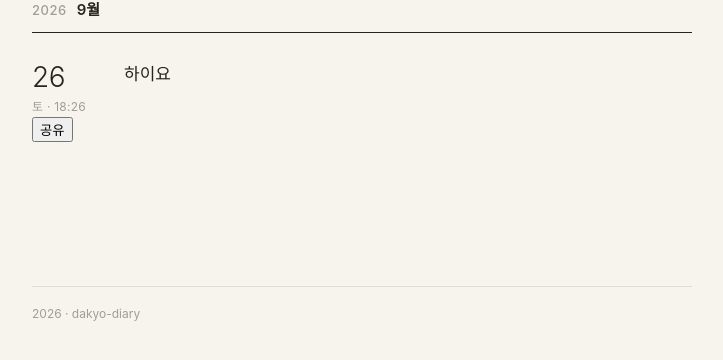
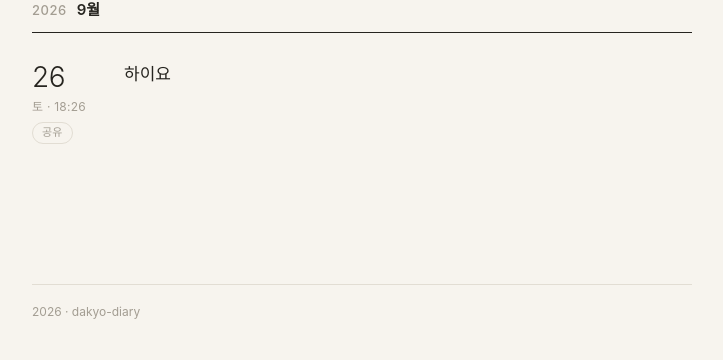
Before and after one commit to dakyo-diary/dakyo-diary.github.io, a Jekyll site: the page built from index.md, in a window 1280 px wide. Shown: the part 211-571 px from the top of the page, without its empty margins (278-1001 px from the left). Built offline with Jekyll 4.4.1, drawn with Linux system fonts in a browser that asks for light colours; some web fonts are replaced.

Commit message:
Theme: update assets/css/style.css

```diff
--- a/assets/css/style.css
+++ b/assets/css/style.css
@@ -97,7 +97,22 @@ a { color: inherit; }
 }
 .month-label + .entry { border-top-color: var(--ink); }
 
+.entry-side { display: flex; flex-direction: column; align-items: flex-start; gap: 8px; }
 .entry-date { text-decoration: none; align-self: start; }
+.share-btn {
+  font-family: var(--sans);
+  font-size: 11px;
+  letter-spacing: 0.02em;
+  color: var(--faint);
+  background: none;
+  border: 1px solid var(--rule);
+  border-radius: 999px;
+  padding: 1px 9px;
+  cursor: pointer;
+  line-height: 1.6;
+}
+.share-btn:hover { color: var(--mark); border-color: var(--mark); }
+.single-meta .share-btn { margin-left: 10px; vertical-align: 1px; }
 .entry-date time {
   display: flex;
   flex-direction: column;
@@ -240,7 +255,8 @@ a { color: inherit; }
 @media (max-width: 540px) {
   body { font-size: 16px; }
   .entry { grid-template-columns: 1fr; }
-  .entry-date time { flex-direction: row; align-items: baseline; gap: 8px; margin-bottom: 6px; }
+  .entry-side { flex-direction: row; align-items: baseline; justify-content: space-between; margin-bottom: 6px; }
+  .entry-date time { flex-direction: row; align-items: baseline; gap: 8px; }
   .entry-date .day { font-size: 20px; }
   .entry-date .sub { margin-top: 0; }
 }
```
